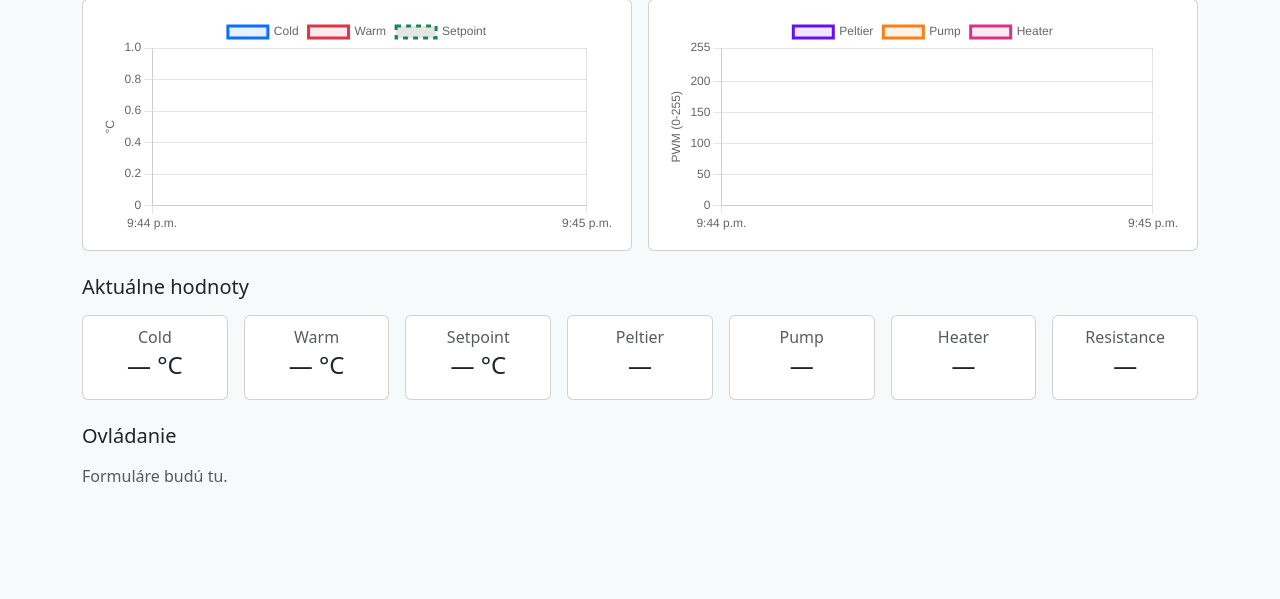
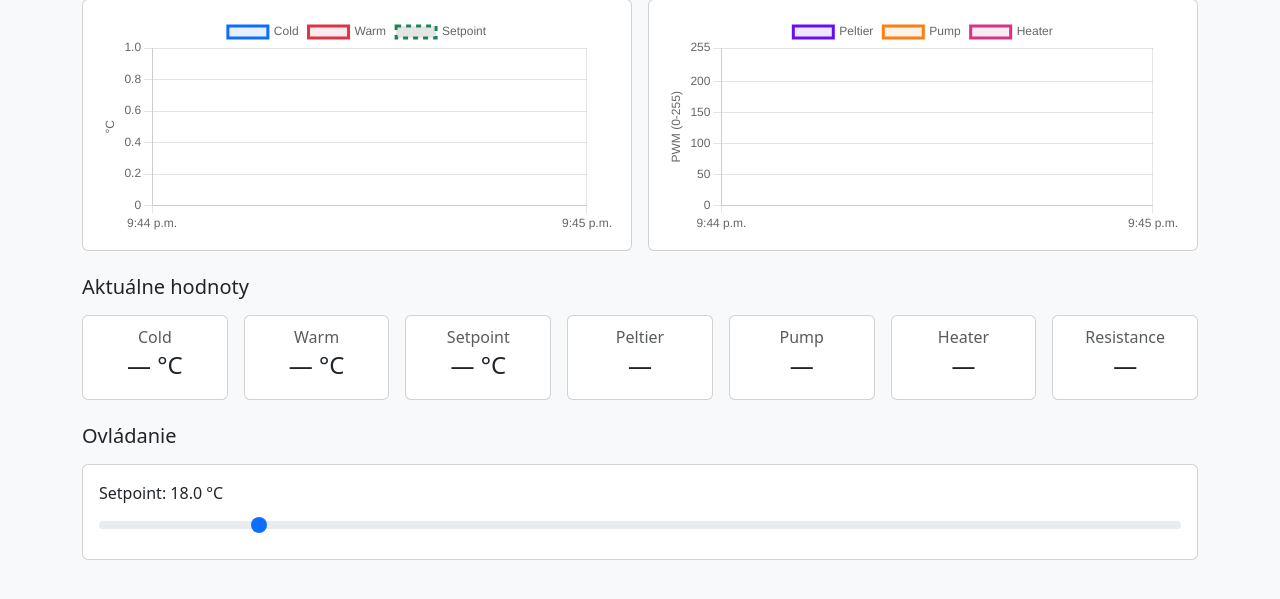
Before and after one commit to TomasOndrisak/stu-project, a Flask app: page / in a window 1280 px wide. Shown: the part 108-707 px from the top of the page. Run offline with Flask 3, Linux system fonts and the light colour scheme; data that the repository does not hold is empty.

Commit message:
Added setpoint handler

```diff
--- a/frontend/static/js/dashboard.js
+++ b/frontend/static/js/dashboard.js
@@ -79,6 +79,42 @@ function updateCharts(measurements) {
     chartActuators.data.datasets[2].data = points.map(p => p.heater);
     chartActuators.update("none");
 }
+
+// Controls
+const ctrlSetpoint = document.getElementById("ctrl-setpoint");
+const ctrlSetpointValue = document.getElementById("ctrl-setpoint-value");
+
+ctrlSetpoint.addEventListener("input", () => {
+    ctrlSetpointValue.textContent = parseFloat(ctrlSetpoint.value).toFixed(1);
+});
+
+// Setpoint on change event
+ctrlSetpoint.addEventListener("change", async () => {
+    const value = parseFloat(ctrlSetpoint.value);
+    await sendCommand({ setpoint: value });
+});
+
+// Command API handler
+async function sendCommand(payload) {
+    try {
+        const response = await fetch("/api/command", {
+            method: "POST",
+            headers: { "Content-Type": "application/json" },
+            body: JSON.stringify(payload),
+        });
+
+        if (!response.ok) {
+            console.error("Command failed:", response.status);
+            return;
+        }
+
+        console.log("Command sent:", payload);
+
+    } catch (error) {
+        console.error("Command error:", error);
+    }
+}
+
 
 const chartTemperatures = new Chart(
     document.getElementById("chart-temperatures"),
--- a/frontend/templates/dashboard.html
+++ b/frontend/templates/dashboard.html
@@ -98,7 +98,14 @@
         </div>
 
         <h2 class="h5 mb-3 mt-4">Ovládanie</h2>
-        <p class="text-muted">Formuláre budú tu.</p>
+        <div class="card">
+            <div class="card-body">
+                <label for="ctrl-setpoint" class="form-label">
+                    Setpoint: <span id="ctrl-setpoint-value">18.0</span> °C
+                </label>
+                <input type="range" class="form-range" id="ctrl-setpoint" min="16" max="30" step="0.5" value="18">
+            </div>
+        </div>
     </main>
 
     <script src="https://cdn.jsdelivr.net/npm/bootstrap@5.3.2/dist/js/bootstrap.bundle.min.js"></script>
```
